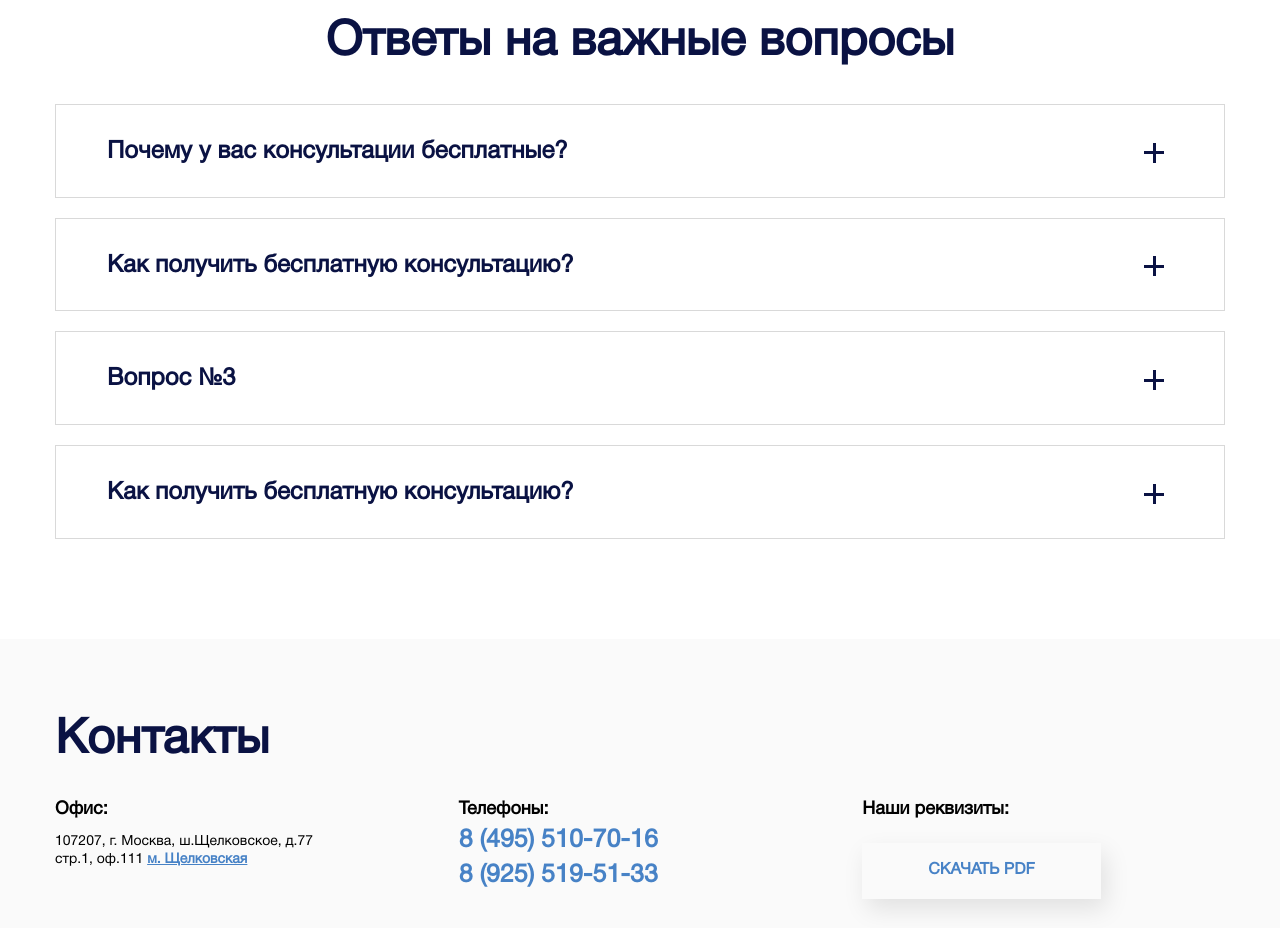
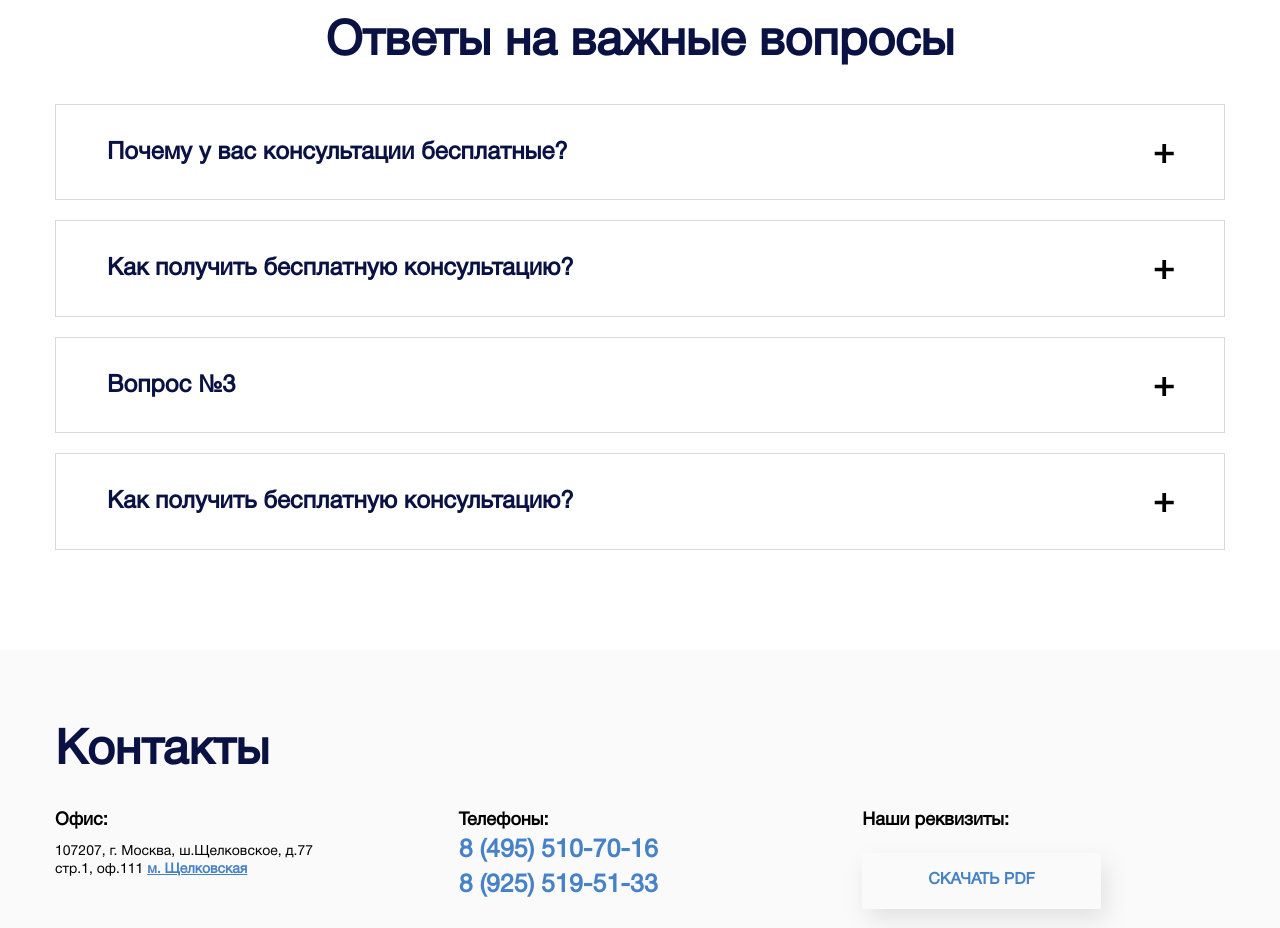
Before and after one commit to AlexeyAbramov/capital, a plain HTML site: page index.html in a window 1280 px wide. Shown: the part 4020-4948 px from the top of the page. Drawn offline with nearby package versions, Linux system fonts and the light colour scheme.

Commit message:
fixed cross

```diff
--- a/assets/styles/scss/components/_switch.scss
+++ b/assets/styles/scss/components/_switch.scss
@@ -1,34 +1,19 @@
-$s-width: 20px;
-$s-height: 20px;
-$l-width: $s-width;
+$font-size: 35px;
+$font-weight: bold;
 $l-height: 3px;
+$rotate: 45deg;
+$transition-time: 0.4s;
+$translateX: 0;
 
-$s-rotate: 45deg;
-$s-transition-time: 0.4s;
-$translateX: 0;
 .switch {
   position: relative;
-  width: $s-width;
-  height: $s-height;
-  transition: $s-transition-time;
-  &__line {
-    background-color: $color-blue-dark;
-    position: absolute;
-    &:nth-child(1) {
-      width: $l-width;
-      height: $l-height;
-      top: calc(50% - #{$l-height/2});
-    }
-    &:nth-child(2) {
-      height: $l-width;
-      width: $l-height;
-      left: calc(50% - #{$l-height/2});
-    }
-  }
+  font-size: $font-size;
+  font-weight: $font-weight;
+  transition: $transition-time;
   &.active {
-    transform: rotate($s-rotate);
+    transform: rotate($rotate);
     & > div {
-      background-color: $color-blue;
+      color: $color-blue;
     }
   }
 }
--- a/assets/styles/scss/layout/_answers.scss
+++ b/assets/styles/scss/layout/_answers.scss
@@ -54,8 +54,5 @@
         }
       }
     }
-    .switch{
-      margin-right: 10px;
-    }
   }
 }
--- a/index.html
+++ b/index.html
@@ -365,8 +365,7 @@
                                     <div class="question-answer__heading">
                                         <h3 class="question-answer__title">Почему у вас консультации бесплатные?</h3>
                                         <div class="question-answer__switch switch-answer switch">
-                                            <div class="switch-answer__line switch__line"></div>
-                                            <div class="switch-answer__line switch__line"></div>
+                                            <div class="switch-answer__cross">+</div>
                                         </div>
                                     </div>
                                     <div class="question-answer__content">
@@ -387,8 +386,7 @@
                                     <div class="question-answer__heading">
                                         <h3 class="question-answer__title">Как получить бесплатную консультацию?</h3>
                                         <div class="question-answer__switch switch-answer switch">
-                                            <div class="switch-answer__line switch__line"></div>
-                                            <div class="switch-answer__line switch__line"></div>
+                                          <div class="switch-answer__cross">+</div>
                                         </div>
                                     </div>
                                     <div class="question-answer__content">
@@ -409,8 +407,7 @@
                                     <div class="question-answer__heading">
                                         <h3 class="question-answer__title">Вопрос №3</h3>
                                         <div class="question-answer__switch switch-answer switch">
-                                            <div class="switch-answer__line switch__line"></div>
-                                            <div class="switch-answer__line switch__line"></div>
+                                            <div class="switch-answer__cross">+</div>
                                         </div>
                                     </div>
                                     <div class="question-answer__content">
@@ -431,8 +428,7 @@
                                     <div class="question-answer__heading">
                                         <h3 class="question-answer__title">Как получить бесплатную консультацию?</h3>
                                         <div class="question-answer__switch switch-answer switch">
-                                            <div class="switch-answer__line switch__line"></div>
-                                            <div class="switch-answer__line switch__line"></div>
+                                            <div class="switch-answer__cross">+</div>
                                         </div>
                                     </div>
                                     <div class="question-answer__content">
```
Also changed, not shown: assets/styles/css/main.css, 1 other file.
